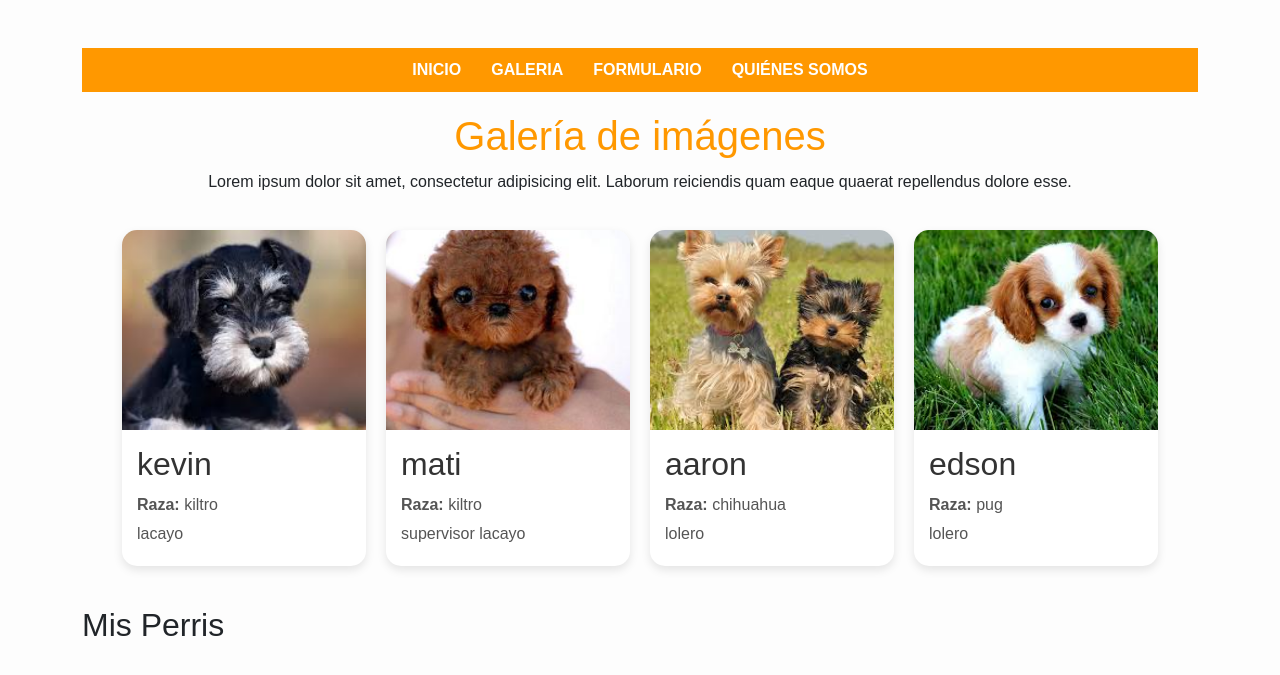
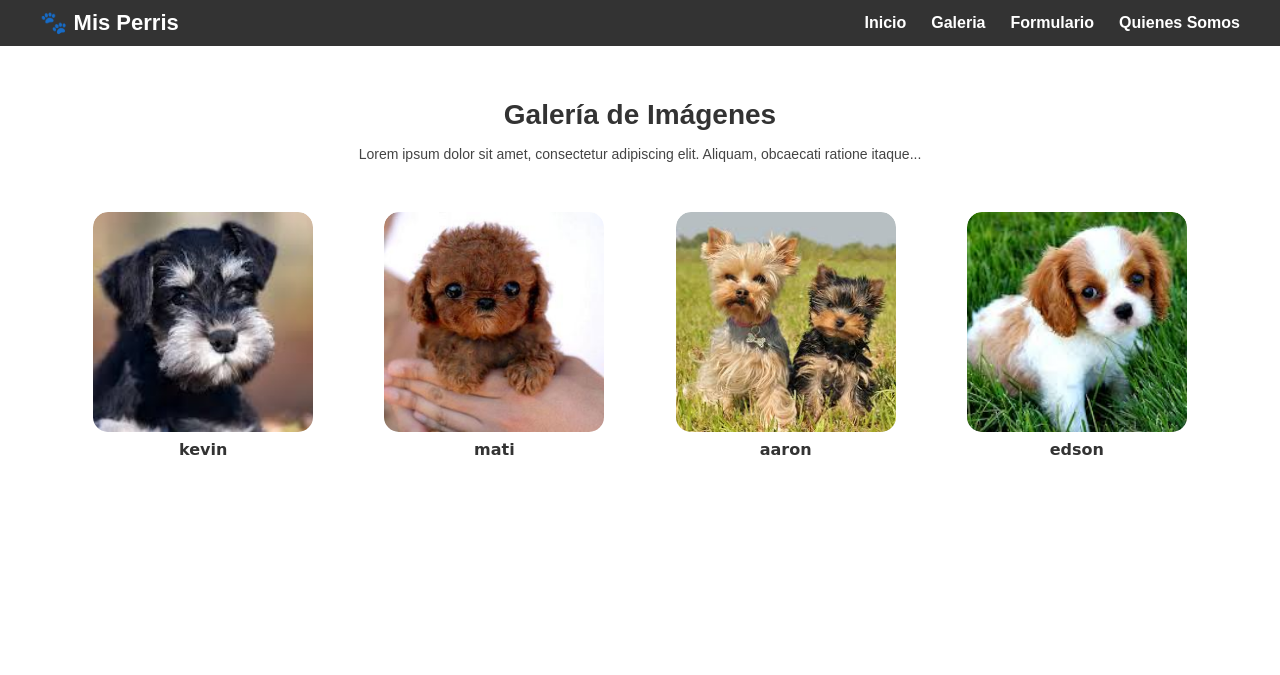
Before and after one commit to NinoOnFire/django1, a Django app: page /galeria/ in a window 1280 px wide. Shown: the top 675 px of the page. Run offline with Django 5.2, Linux system fonts and the light colour scheme; data comes from the database, SQL or seed files in the repository.

Commit message:
modificacion de css y html para que se vea como la ev

```diff
--- a/mascotas/static/css/style.css
+++ b/mascotas/static/css/style.css
@@ -1,81 +1,104 @@
+/* Reset básico */
 body {
+  margin: 0;
   font-family: Arial, sans-serif;
-  background: #fdfdfd;
+  background: #fff;
+  color: #333;
+}
+
+/* Navbar */
+nav {
+  background: #333;
+  color: white;
+  display: flex;
+  justify-content: space-between;
+  align-items: center;
+  padding: 10px 40px;
+}
+
+nav h1 {
+  font-size: 22px;
+  font-weight: bold;
+  margin: 0;
+  display: flex;
+  align-items: center;
+}
+
+nav ul {
+  list-style: none;
+  display: flex;
   margin: 0;
   padding: 0;
 }
 
-/* Estilo del menú */
-nav {
-  background: #ff9800;
-  padding: 10px;
+nav ul li {
+  margin-left: 25px;
 }
-nav ul {
-  list-style: none;
-  display: flex;
-  justify-content: center;
-  margin: 0;
-  padding: 0;
-}
-nav ul li {
-  margin: 0 15px;
-}
+
 nav ul li a {
   text-decoration: none;
   color: white;
   font-weight: bold;
 }
+
 nav ul li a:hover {
-  text-decoration: underline;
+  color: #ff9800;
 }
 
-/* Sección galería */
+/* Sección Galería */
 .imagen {
   text-align: center;
-  padding: 20px;
-}
-.imagen h1 {
-  color: #ff9800;
-  margin-bottom: 10px;
+  padding: 30px;
 }
 
-/* Contenedor general */
+.imagen h1 {
+  font-size: 28px;
+  font-weight: bold;
+  margin-bottom: 15px;
+}
+
+.imagen p {
+  max-width: 800px;
+  margin: 0 auto 30px;
+  font-size: 14px;
+  color: #444;
+}
+
+/* Galería grid */
 .galeria {
   display: grid;
   grid-template-columns: repeat(auto-fill, minmax(220px, 1fr));
-  gap: 20px;
-  padding: 20px;
+  gap: 25px;
+  padding: 20px 40px;
+  justify-items: center;
 }
 
-/* Cada tarjeta */
+/* Tarjetas */
 .card-perro {
   background: white;
   border-radius: 15px;
-  box-shadow: 0 4px 10px rgba(0,0,0,0.1);
   overflow: hidden;
-  transition: transform 0.2s;
+  text-align: center;
+  transition: transform 0.3s;
 }
+
 .card-perro:hover {
   transform: scale(1.05);
 }
 
 /* Imagen */
 .card-perro img {
-  width: 100%;
-  height: 200px;
+  width: 220px;
+  height: 220px;
   object-fit: cover;
+  border-radius: 15px;
+  display: block;
+  margin: 0 auto;
 }
 
-/* Info */
-.card-perro .info {
-  padding: 15px;
-  text-align: left;
+/* Nombre debajo */
+.card-perro h2 {
+  margin-top: 8px;
+  font-size: 16px;
+  font-family: 'Comic Sans MS', cursive, sans-serif;
 }
-.card-perro .info h2 {
-  margin: 0 0 10px;
-  color: #333;
-}
-.card-perro .info p {
-  margin: 5px 0;
-  color: #555;
-}
--- a/mascotas/templates/galeria.html
+++ b/mascotas/templates/galeria.html
@@ -2,54 +2,36 @@
 {% load static %}
 <html lang="es">
 <head>
-    <meta charset="UTF-8">
-    <meta name="viewport" content="width=device-width, initial-scale=1.0">
-    <title>Mascotas</title>
+  <meta charset="UTF-8">
+  <meta name="viewport" content="width=device-width, initial-scale=1.0">
+  <title>Mis Perris</title>
+  <link rel="stylesheet" href="{% static 'css/style.css' %}?v=1">
+</head>
+<body>
 
-    <!-- Bootstrap (opcional si lo usas) -->
-    <link rel="stylesheet" href="https://cdn.jsdelivr.net/npm/bootstrap@5.3.2/dist/css/bootstrap.min.css">
-
-    <!-- Tu CSS -->
-    <link rel="stylesheet" href="{% static 'css/style.css' %}">
-</head>
-</head>
-<body class="container mt-5">
   <nav>
+    <h1>🐾 Mis Perris</h1>
     <ul>
-      <li><a href="#">INICIO</a></li>
-      <li><a href="#">GALERIA</a></li>
-      <li><a href="#">FORMULARIO</a></li>
-      <li><a href="#">QUIÉNES SOMOS</a></li>
+      <li><a href="#">Inicio</a></li>
+      <li><a href="#">Galeria</a></li>
+      <li><a href="#">Formulario</a></li>
+      <li><a href="#">Quienes Somos</a></li>
     </ul>
   </nav>
 
   <section class="imagen">
-    <h1>Galería de imágenes</h1>
-    <p>Lorem ipsum dolor sit amet, consectetur adipisicing elit. Laborum reiciendis quam eaque quaerat repellendus dolore esse.</p>
+    <h1>Galería de Imágenes</h1>
+    <p>Lorem ipsum dolor sit amet, consectetur adipiscing elit. Aliquam, obcaecati ratione itaque...</p>
 
-    {% if mascotas %}
     <div class="galeria">
       {% for emp in mascotas %}
       <div class="card-perro">
-        <img src="{% static 'images/' %}{{ emp.foto }}" alt="perro {{ emp.nombre }}">
-        <div class="info">
-          <h2>{{ emp.nombre }}</h2>
-          <p><strong>Raza:</strong> {{ emp.raza }}</p>
-          <p>{{ emp.descripcion }}</p>
-        </div>
+        <img src="{% static 'images/' %}{{ emp.foto }}" alt="{{ emp.nombre }}">
+        <h2>{{ emp.nombre }}</h2>
       </div>
       {% endfor %}
     </div>
-    {% else %}
-    <div class="alert alert-info">No hay perros registrados</div>
-    {% endif %}
   </section>
-</body>
-
-
 
 </body>
-<footer>
-    <h2>Mis Perris</h2>
-</footer>
 </html>
```
